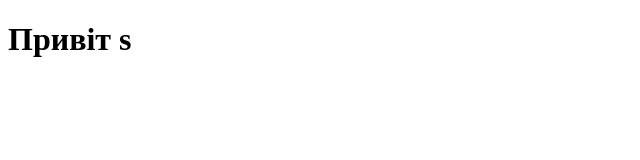
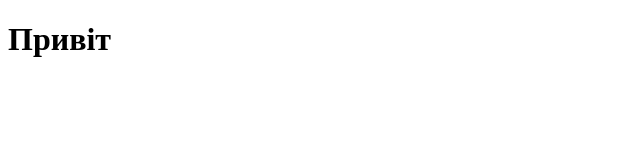
Before and after one commit to artanton/html87-anton, a plain HTML site: page index.html in a window 1280 px wide. Shown: the full height of the page, 0-640 px from the left. Drawn offline with Linux system fonts and the light colour scheme.

Commit message:
Update index2.html

```diff
--- a/index.html
+++ b/index.html
@@ -7,7 +7,7 @@
     <title>Document</title>
 </head>
 <body>
-    <h1>Привіт s</h1>
+    <h1>Привіт</h1>
 
 </body>
 </html>
```
